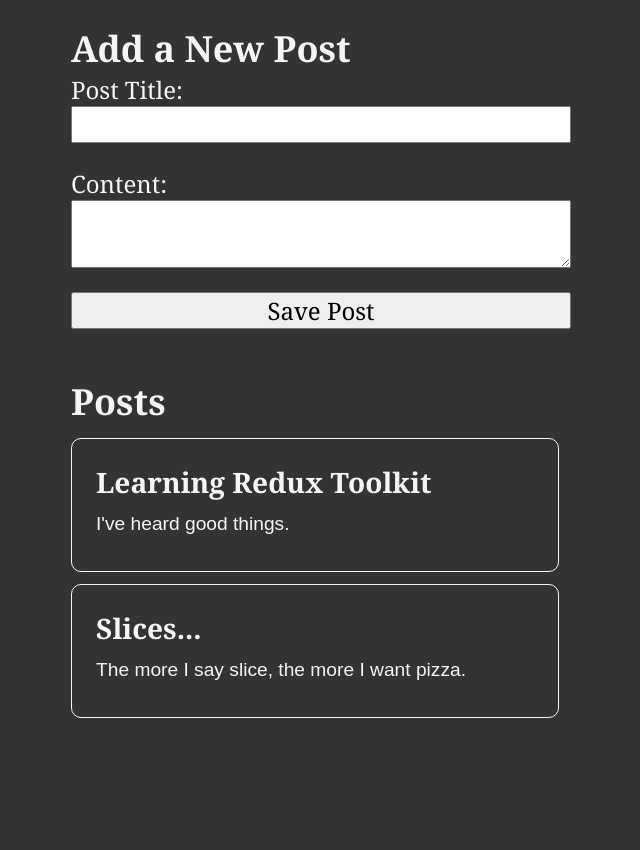
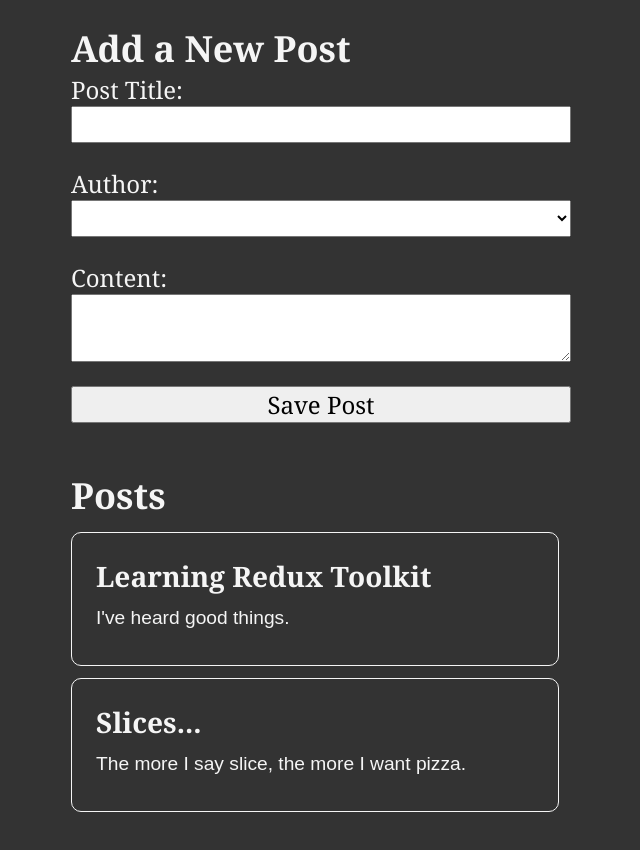
Before and after one commit to Drew-L-Nelson/Redux-Toolkit, a React (Create React App) app: page / in a window 1280 px wide. Shown: the top 850 px of the page, without its empty margins (319-959 px from the left). Built offline with nearby package versions, Linux system fonts and the light colour scheme.

Commit message:
Author option added

```diff
--- a/src/features/posts/AddPostForm.js
+++ b/src/features/posts/AddPostForm.js
@@ -46,6 +46,11 @@ const AddPostForm = () => {
           value={title}
           onChange={onTitleChanged}
         />
+        <label htmlFor="postContent">Author:</label>
+        <select id='postAuthor' value={userId} onChange={onAuthorChanged}>
+          <option value=''></option>
+          {usersOptions}
+        </select>
         <label htmlFor="postContent">Content:</label>
         <textarea
           id="postContent"
```
